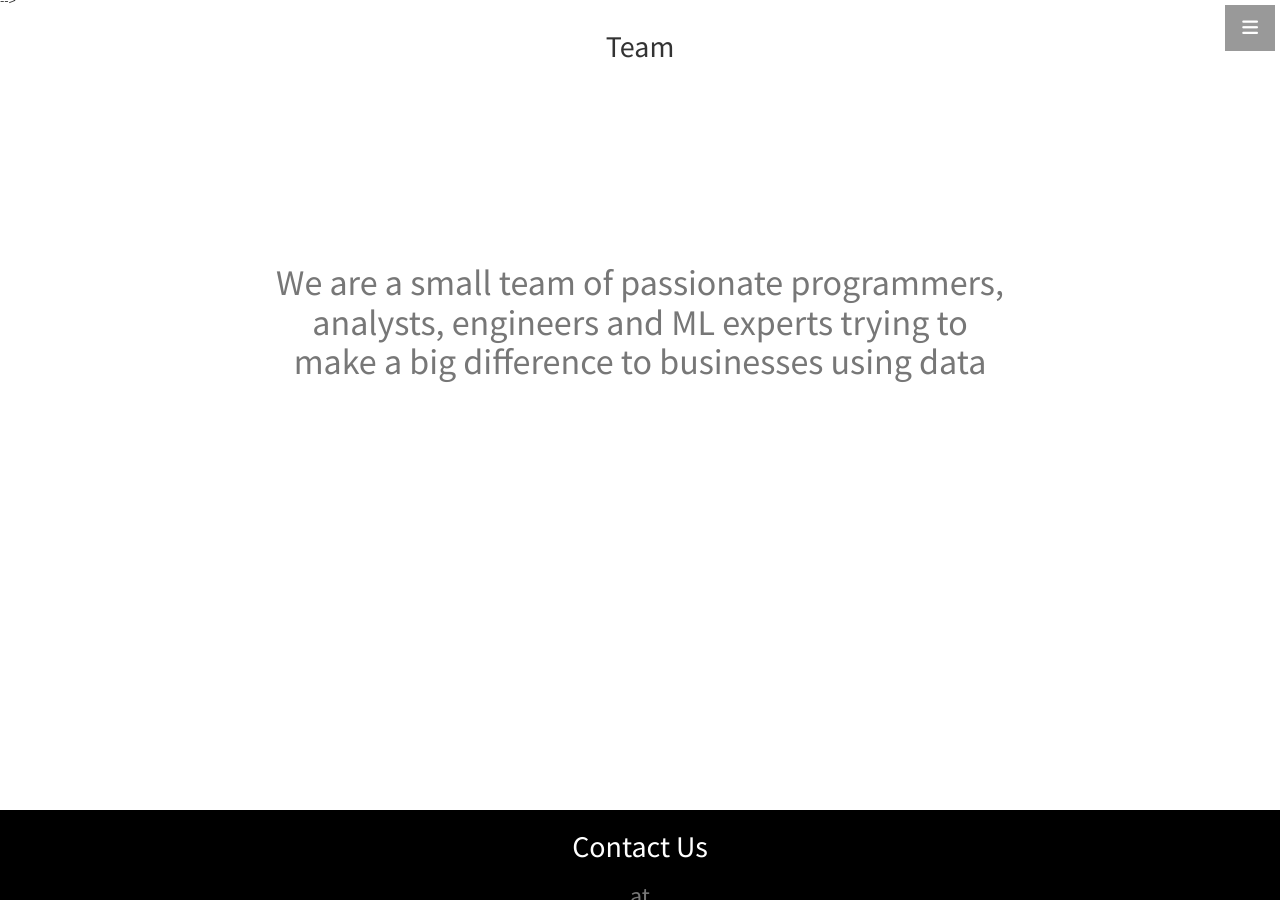
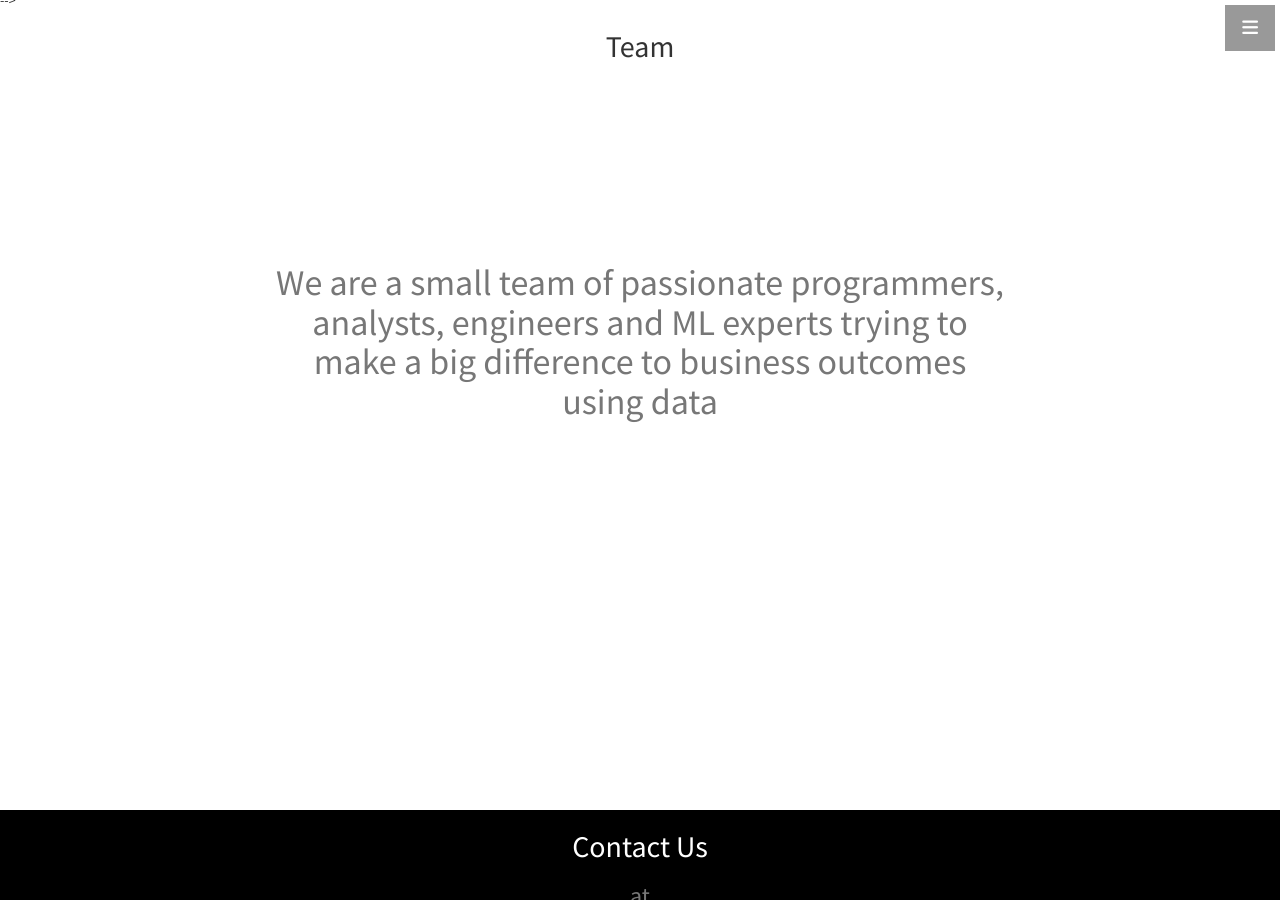
Before and after one commit to Predicon/prediconio, a Jekyll site: the page built from index.html, in a window 1280 px wide and 900 px high, scrolled down 1621 px. Built offline with Jekyll 4.4.1, drawn with Linux system fonts in a browser that asks for light colours; nearby versions of some CDN libraries.

Commit message:
Update teams.html

```diff
--- a/_includes/teams.html
+++ b/_includes/teams.html
@@ -5,7 +5,7 @@
                 <div class="col-lg-12 text-center team-description">
                     <h2 class="section-heading">Team</h2>
                     <div class="team-content">
-                    <h1 class="section-subheading text-muted">We are a small team of passionate programmers, analysts, engineers and ML experts trying to make a big difference to businesses using data</h1>
+                    <h1 class="section-subheading text-muted">We are a small team of passionate programmers, analysts, engineers and ML experts trying to make a big difference to business outcomes using data</h1>
                     </div>
                </div>
             </div>
```
